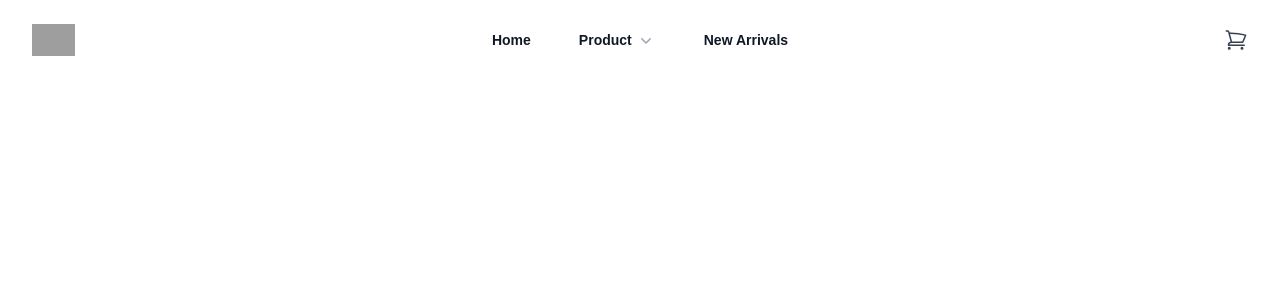
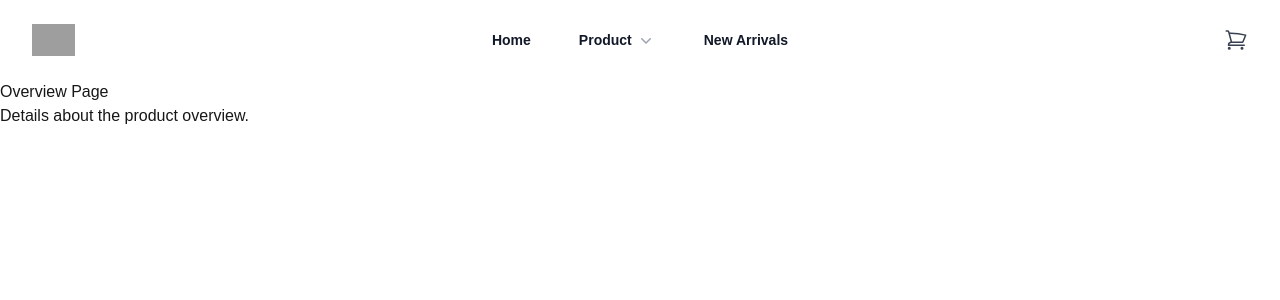
Before and after one commit to suggulokesh27/first-project, a Next.js app: page /products/overview in a window 1280 px wide. Shown: the top 300 px of the page. Built offline with nearby package versions, Linux system fonts and the light colour scheme; grey boxes are pictures that could not be loaded.

Commit message:
change over view

```diff
--- a/app/products/overview/page.tsx
+++ b/app/products/overview/page.tsx
@@ -1,13 +1,12 @@
 'use client';
 
-import { ReactNode } from 'react';
-
-interface OverviewProps {
-  children: ReactNode;
-}
-
-const Overview = ({ children }: OverviewProps) => {
-  return <div>{children}</div>;
+const Overview = () => {
+  return (
+    <div>
+      <h1>Overview Page</h1>
+      <p>Details about the product overview.</p>
+    </div>
+  );
 };
 
 export default Overview;
```
